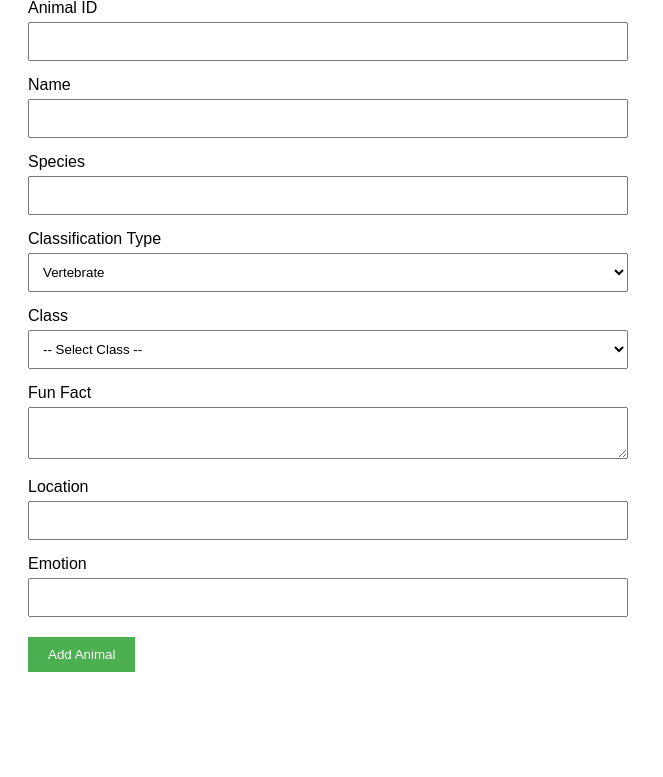
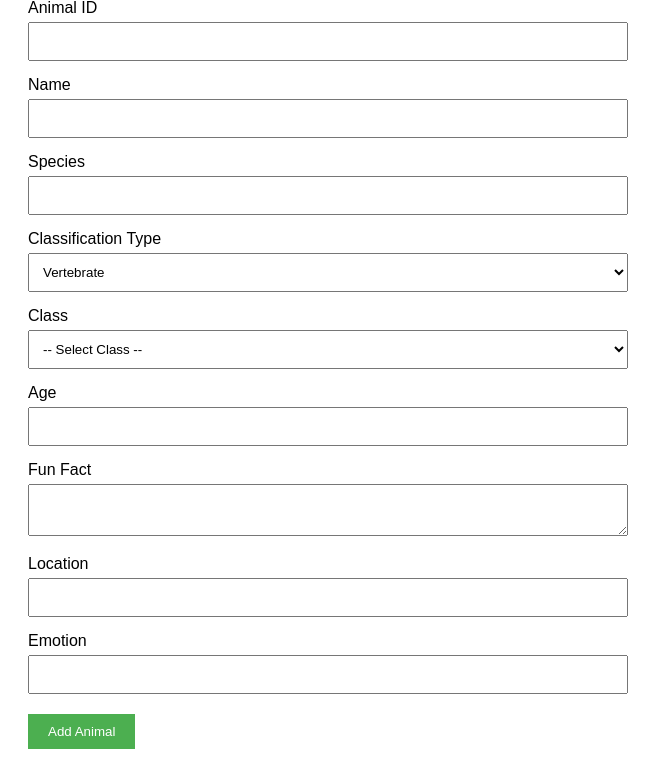
Before and after one commit to AntonyAbhishekA/ZOO-PROJECT, a Flask app: page /add in a window 1280 px wide. Shown: the part 97-874 px from the top of the page, without its empty margins (0-663 px from the left). Before the commit the page ends 769 px from the top, so only its background shows below. Run offline with Flask 3, Linux system fonts and the light colour scheme.

Commit message:
Added age field and updated form and display

```diff
--- a/app.py
+++ b/app.py
@@ -55,6 +55,7 @@ def add_animal():
             "id": animal_id,
             "name": request.form['name'],
             "species": request.form['species'],
+            "age": request.form['age'],
             "fun_facts": request.form['fun_facts'],
             "emotion": request.form['emotion'],
             "location": request.form['location'],
--- a/templates/add_animal.html
+++ b/templates/add_animal.html
@@ -53,6 +53,9 @@
             <option value="worm">Worm</option>
         </select>
 
+        <label>Age</label>
+        <input type="number" name="age" required>
+
         <label>Fun Fact</label>
         <textarea name="fun_facts" required></textarea>
 
--- a/templates/animal.html
+++ b/templates/animal.html
@@ -7,8 +7,7 @@
     <h1>{{ animal.name }}</h1>
     <p><strong>Species:</strong> {{ animal.species }}</p>
     <p><strong>Age:</strong> {{ animal.age }}</p>
-    <p><strong>Fun Fact:</strong> {{ animal.fun_fact }}</p>
-    <p><strong>Behavior:</strong> {{ animal.behavior }}</p>
+    <p><strong>Fun Fact:</strong> {{ animal.fun_facts }}</p>
     <p><strong>Emotion:</strong> {{ animal.emotion }}</p>
     <p><strong>Location in enclosure:</strong> {{ animal.location }}</p>
 </body>
```
Also changed, not shown: static/qrcodes/Lizard01_qr.png (added), static/qrcodes/Snake01_qr.png (added).
